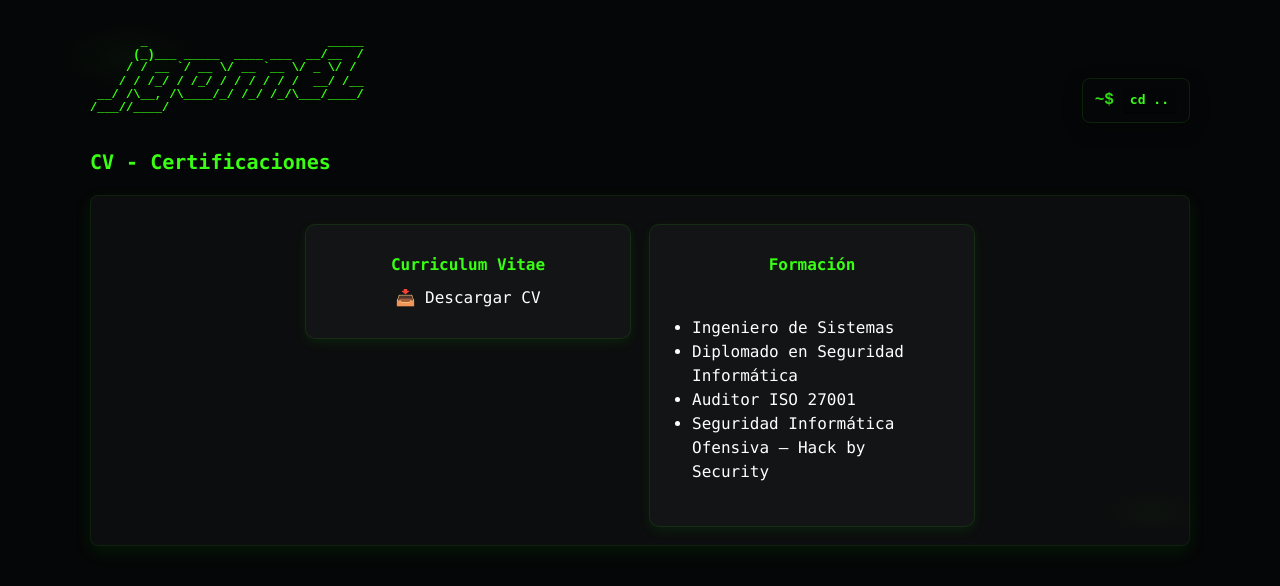
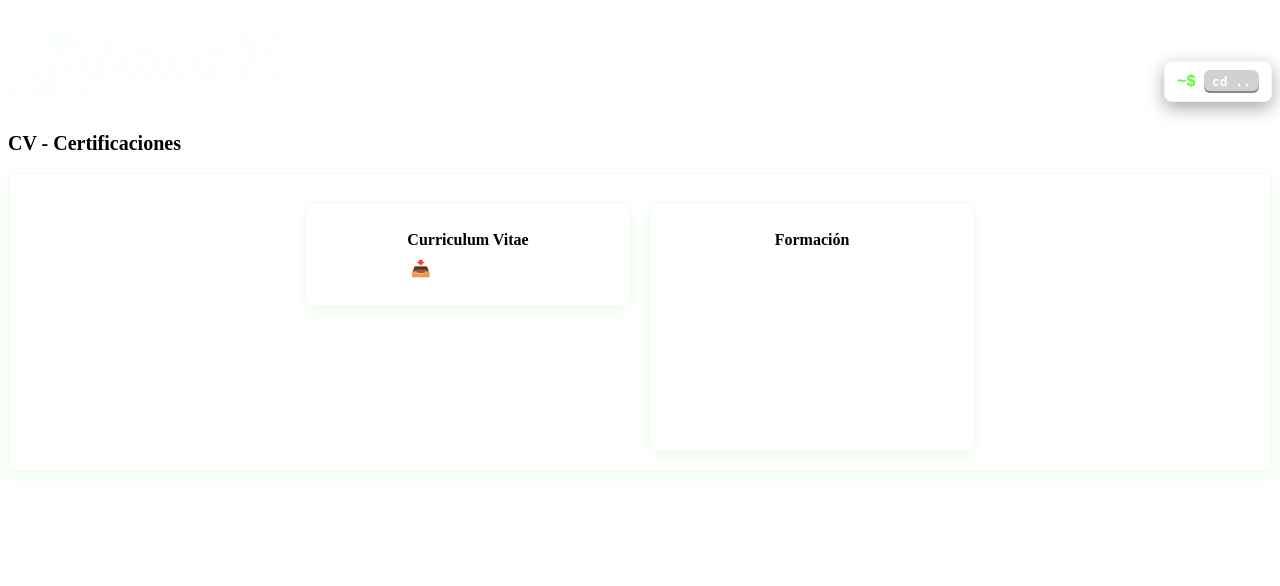
Before and after one commit to jonathang88/jonathangomez.qzz.io, a PHP site: page /cv/index.html in a window 1280 px wide. Shown: the top 586 px of the page. Run offline with PHP 8.4, Linux system fonts and the light colour scheme.

Commit message:
Update styles2.css

```diff
--- a/css/styles2.css
+++ b/css/styles2.css
@@ -1,27 +1,3 @@
-
-
-  :root {
-    --accent: #39ff14;       /* verde hacker */
-    --accent-dim: #22b30e;   /* verde menos brillante */
-    --muted: #9aa0a6;        /* gris sutil */
-    --card: rgba(255,255,255,0.03); /* fondo tipo glass oscuro */
-    --bg: #050607;           /* fondo base oscuro */
-    --maxw: 1100px;
-    font-family: ui-monospace, SFMono-Regular, Menlo, Monaco, "Roboto Mono", monospace;
-  }
-
-  body {
-    background:
-      radial-gradient(1200px 600px at 10% 10%, rgba(57,255,20,0.03), transparent 6%),
-      radial-gradient(900px 400px at 90% 90%, rgba(57,255,20,0.02), transparent 6%),
-      var(--bg);
-    color: var(--accent);
-    margin: 0;
-    padding: 24px;
-    line-height: 1.45;
-    -webkit-font-smoothing: antialiased;
-    -moz-osx-font-smoothing: grayscale;
-  }
 
   .container {
     max-width: var(--maxw);
```
